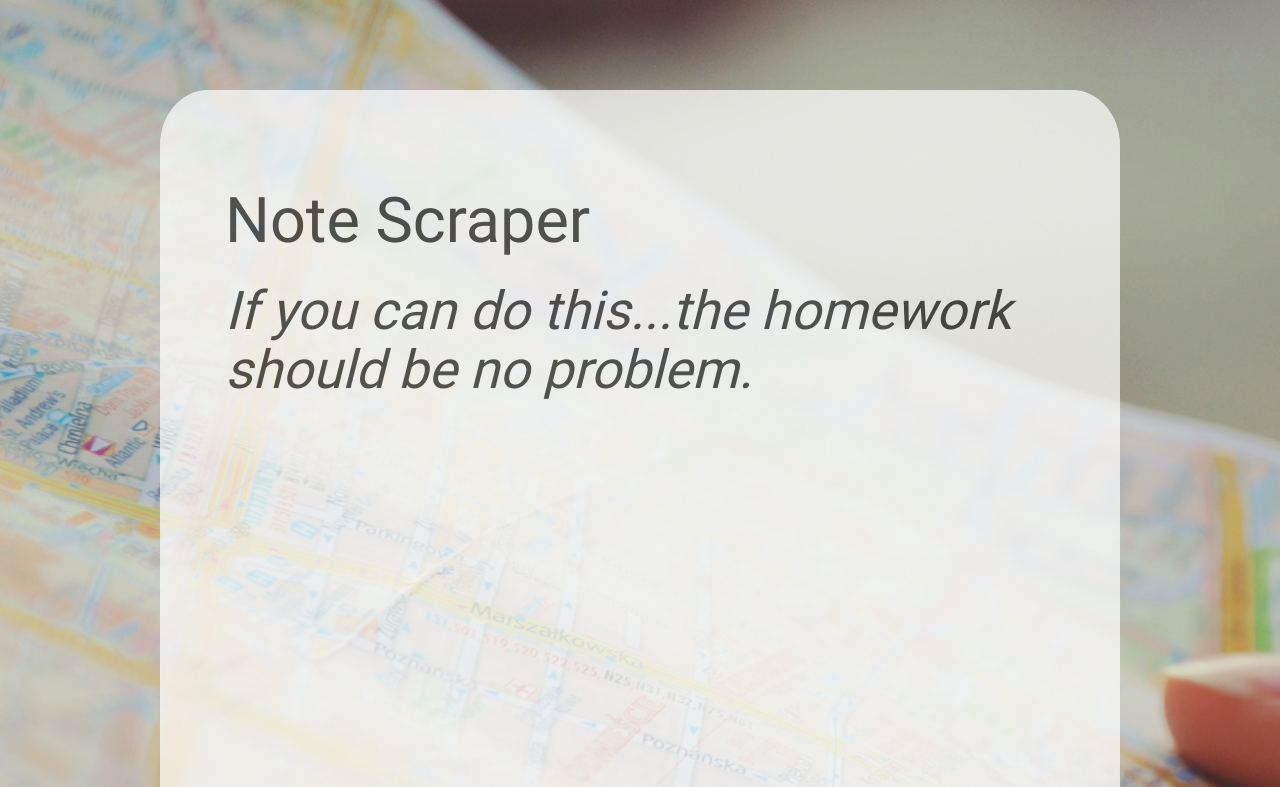
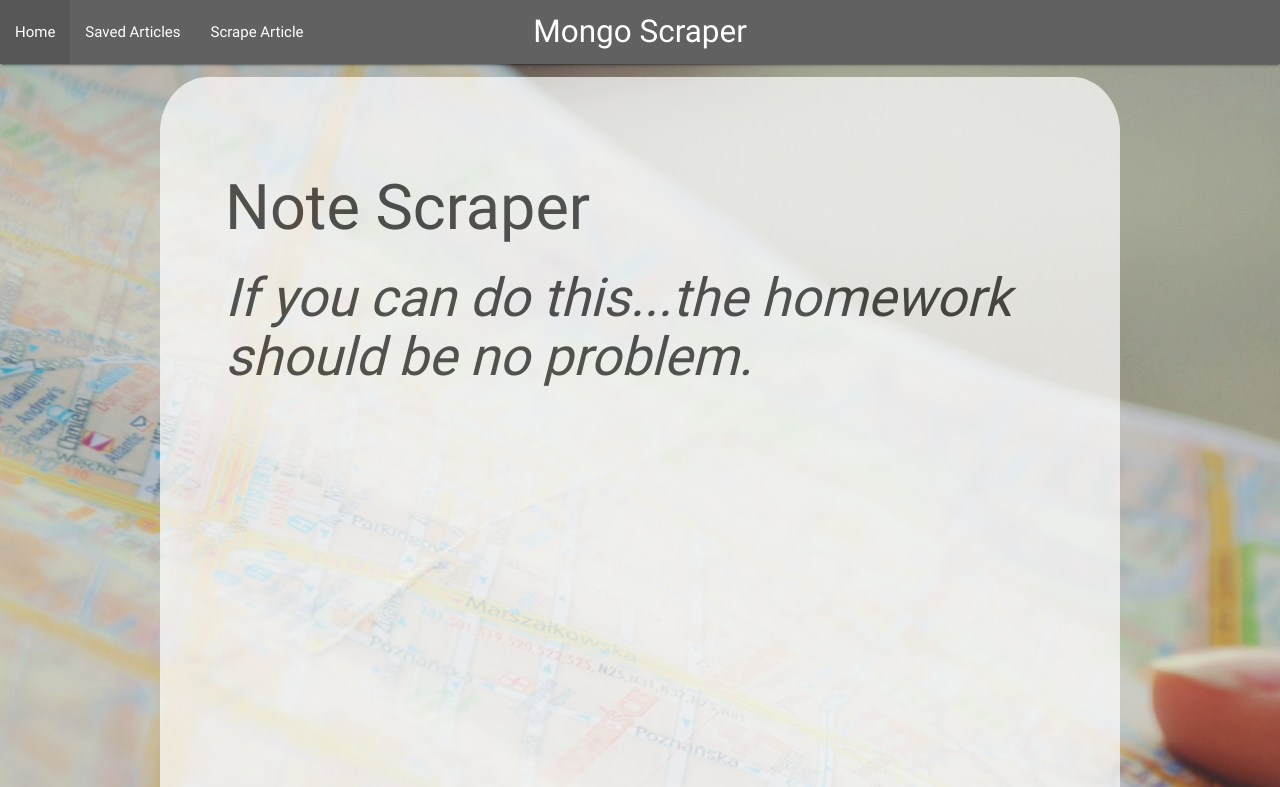
Before and after one commit to nagyja/mongoScraper, a website: page public/index.html in a window 1280 px wide. Shown: the top 787 px of the page. Drawn offline with nearby package versions, Linux system fonts and the light colour scheme; no server answers.

Commit message:
added navbar and added buttons

```diff
--- a/public/assets/css/style.css
+++ b/public/assets/css/style.css
@@ -8,7 +8,7 @@ body {
   width: 960px;
   margin-left: auto;
   margin-right: auto;
-  margin-top: 7%;
+  margin-top: 1%;
   margin-bottom: 7%;
   padding: 5%;
   border: 1px solid white;
@@ -34,6 +34,8 @@ body {
 
 }
 
+
+
 textarea, input {
   display: block;
   width: 100%;
--- a/public/index.html
+++ b/public/index.html
@@ -2,7 +2,7 @@
 <html lang="en-us">
   <head>
     <meta charset="UTF-8">
-    <title>Scraping With Mongoose</title>
+    <title>Mongo Scraper</title>
     <link rel="stylesheet" href="https://cdnjs.cloudflare.com/ajax/libs/materialize/0.100.1/css/materialize.min.css">
     <link rel="stylesheet" href="assets/css/style.css">
 
@@ -10,6 +10,16 @@
 
   </head>
   <body>
+    <nav>
+    <div class="nav-wrapper grey darken-2">
+      <a href="#" class="brand-logo center">Mongo Scraper</a>
+      <ul id="nav-mobile" class="left hide-on-med-and-down">
+        <li><a href="sass.html">Home</a></li>
+        <li><a href="badges.html">Saved Articles</a></li>
+        <li><a href="/scrape">Scrape Article</a></li>
+      </ul>
+    </div>
+  </nav>
     <div id="wrapper">
       <h1>Note Scraper</h1>
       <h2><i>If you can do this...the homework should be no problem.</i></h2>
```
